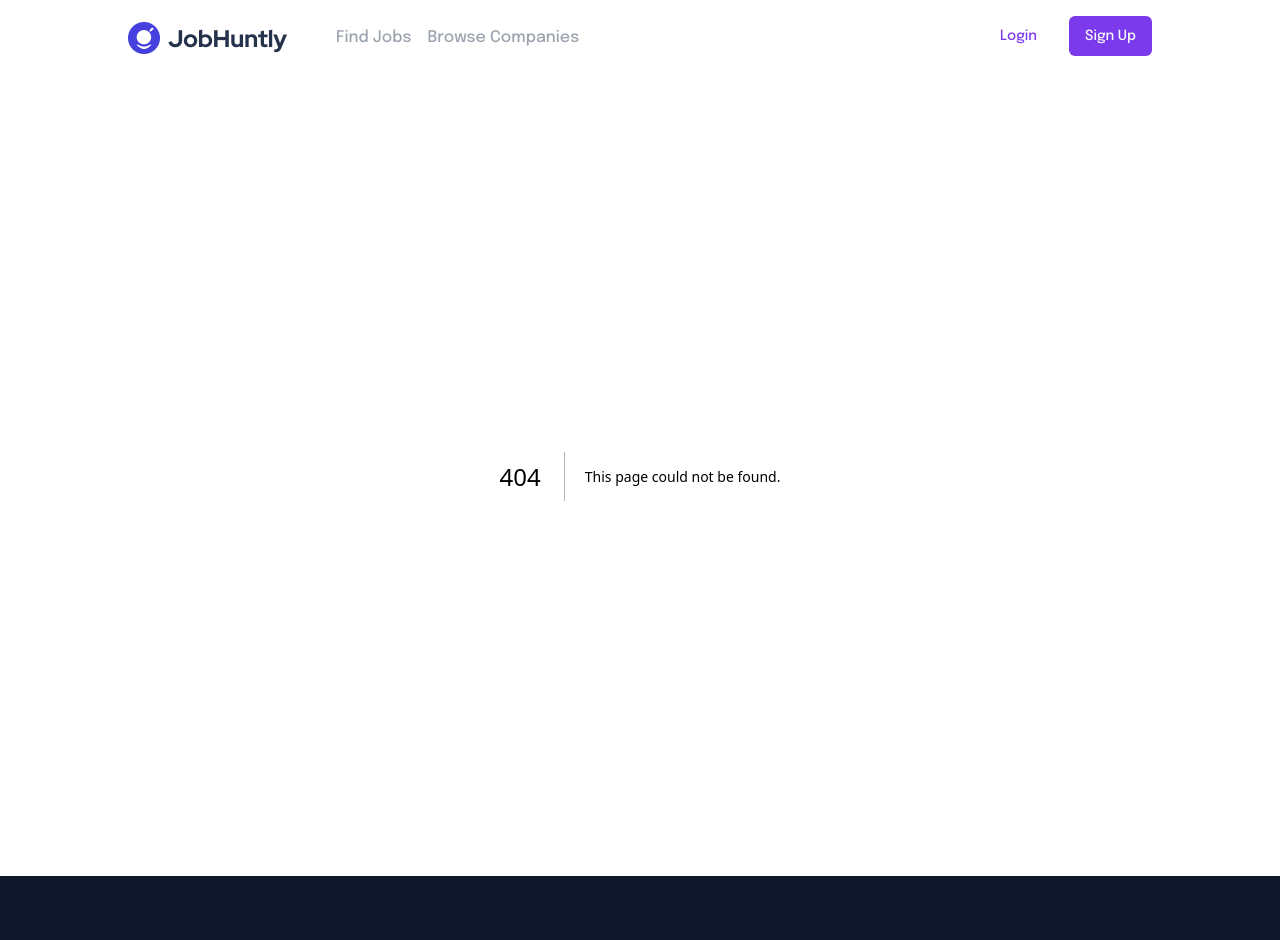
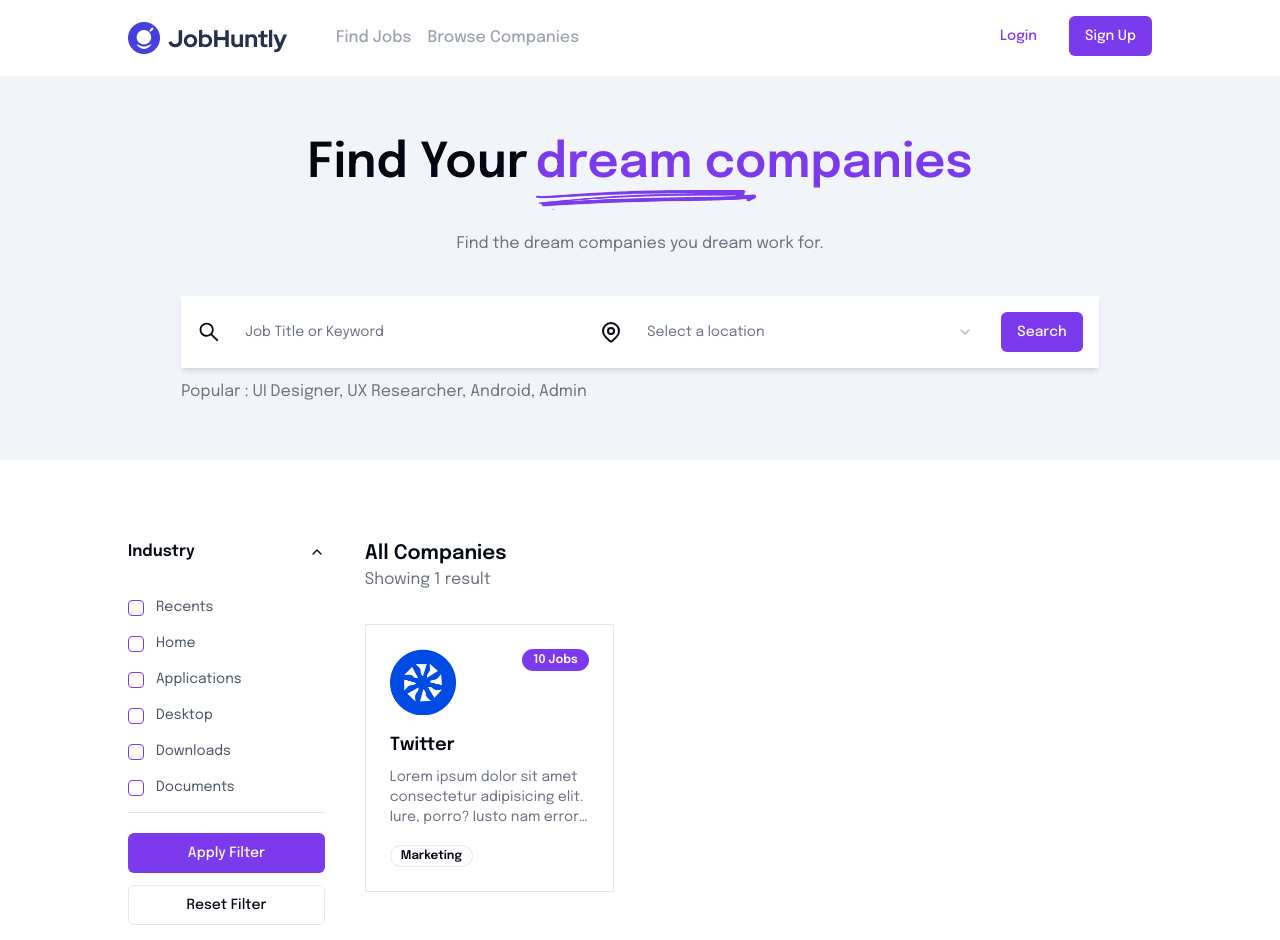
Before and after one commit to Muhammad-Ilham-Ferdiansyah/job-portal, a Next.js app: page /find-companies in a window 1280 px wide. Before the commit this address had no page. Shown: the top 940 px of the page. Built offline with nearby package versions, Linux system fonts and the light colour scheme.

Commit message:
Add Slicing Company Card

```diff
--- /dev/null
+++ b/src/app/find-companies/page.tsx
@@ -0,0 +1,50 @@
+"use client"
+import { CATEGORIES_OPTIONS } from "@/constants";
+import ExploreDataContainer from "@/containers/ExploreDataContainer";
+import { formFilterCompanySchema } from "@/lib/form-schema";
+import { CompanyType, filterFormType } from "@/types";
+import { zodResolver } from "@hookform/resolvers/zod";
+import { FC } from "react";
+import { useForm } from "react-hook-form";
+
+interface FindCompaniesPageProps {
+
+}
+
+const FILTER_FORMS: filterFormType[] = [
+    {
+        name: 'industry',
+        label: 'Industry',
+        items: CATEGORIES_OPTIONS
+    },
+];
+
+const dataDummy: CompanyType[] = [
+    {
+        image: "/images/company2.png",
+        categories: "Marketing",
+        description: "Lorem ipsum dolor sit amet consectetur adipisicing elit. Iure, porro? Iusto nam error doloribus possimus, rem velit alias placeat ullam suscipit ipsum tenetur blanditiis quia accusamus nostrum ex hic? Dolorum aliquam et distinctio temporibus recusandae. Nam harum placeat dicta, quas, suscipit consequatur debitis natus perferendis ducimus accusamus minima sapiente rerum? Consequatur cum nostrum beatae unde possimus rem recusandae reiciendis, voluptates at sit odio veritatis incidunt eum aut quidem? Nobis ipsum possimus quod reiciendis atque dolore perferendis cum nihil quis eligendi vitae fugiat, temporibus ad magnam facere deleniti! Magnam praesentium deserunt est ullam. Hic eaque minima pariatur harum dolor, incidunt natus!",
+        name: "Twitter",
+        totalJobs: 10
+    }
+];
+
+
+
+const FindCompaniesPage: FC<FindCompaniesPageProps> = ({ }) => {
+    const formFilter = useForm<z.infer<typeof formFilterCompanySchema>>({
+        resolver: zodResolver(formFilterCompanySchema),
+        defaultValues: {
+            industry: []
+        }
+    });
+
+    const onSubmit = async (val: z.infer<typeof formFilterCompanySchema>) => {
+        console.log(val);
+    }
+    return (
+        <ExploreDataContainer formFilter={formFilter} onSubmitFilter={onSubmit} filterForms={FILTER_FORMS} title="dream companies" subtitle="Find the dream companies you dream work for." loading={false} type='company' data={dataDummy}/>
+     );
+}
+
+export default FindCompaniesPage;
--- a/src/components/layouts/navbar/index.tsx
+++ b/src/components/layouts/navbar/index.tsx
@@ -1,5 +1,6 @@
 import { Button } from "@/components/ui/button";
 import Image from "next/image";
+import Link from "next/link";
 import { FC } from "react";
 
 interface NavbarProps {
@@ -14,12 +15,12 @@
                     <Image src="/images/logo2.png" alt="/images/logo2.png" width={160} height={36}/>
                 </div>
                 <div>
-                    <span className="font-medium text-gray-400 mr-4 cursor-pointer">
+                    <Link href="/find-jobs" className="font-medium text-gray-400 mr-4 cursor-pointer">
                         Find Jobs
-                    </span>
-                    <span className="font-medium text-gray-400 mr-4 cursor-pointer">
+                    </Link>
+                    <Link href="/find-companies" className="font-medium text-gray-400 mr-4 cursor-pointer">
                         Browse Companies
-                    </span>
+                    </Link>
                 </div>
             </div>
             <div className="inline-flex items-center gap-4 h-8">
--- /dev/null
+++ b/src/components/organisms/CompanyCard/index.tsx
@@ -0,0 +1,26 @@
+import { Badge } from "@/components/ui/badge";
+import { CompanyType } from "@/types";
+import Image from "next/image";
+import { FC } from "react";
+
+interface CompanyCardProps extends CompanyType {}
+
+const CompanyCard: FC<CompanyCardProps> = ({ categories, description, image, name, totalJobs}) => {
+    return (
+        <div className="border border-border p-6">
+            <div className="flex flex-row justify-between items-start">
+                <Image src={image} alt={image} width={66} height={66} />
+                <Badge>{totalJobs} Jobs</Badge>
+            </div>
+            <div className="my-4">
+                <div className="text-lg font-semibold mb-2">{name}</div>
+                <div className="line-clamp-3 text-sm text-muted-foreground">{description}</div>
+            </div>
+            <div className="space-x-2">
+                <Badge variant="outline">{categories}</Badge>
+            </div>
+        </div>
+     );
+}
+
+export default CompanyCard;
--- a/src/containers/ExploreDataContainer/index.tsx
+++ b/src/containers/ExploreDataContainer/index.tsx
@@ -1,3 +1,4 @@
+import CompanyCard from "@/components/organisms/CompanyCard";
 import FormFilterDynamic from "@/components/organisms/FormFilterDynamic";
 import FormSearchDynamic from "@/components/organisms/FormSearchDynamic";
 import JobCard from "@/components/organisms/JobCard";
@@ -58,27 +59,27 @@
             </div>
             <div className="w-4/5">
                 <div className="mb-8">
-                    <div className="text-xl font-semibold">All jobs</div>
-                    <div className="text-muted-foreground">Showing 73 result</div>
+                    <div className="text-xl font-semibold">All {type === 'job' ? 'Jobs' : 'Companies'}</div>
+                    <div className="text-muted-foreground">Showing {data.length} result</div>
                 </div>
-                    <div className="grid grid-cols-1 gap-7">
+                    <div className="">
                         {loading ? (
                             <div>Loading...</div>
                         ) : (
                             <>
                                 {type === 'job' ? (
-                                    <>
+                                        <div className="grid grid-cols-1 gap-7">
+                                            {data?.map((item: any, i: number) => (
+                                                <JobCard key={i} {...item}/>
+
+                                            ))}
+                                        </div>
+                                ) : (
+                                    <div className="grid grid-cols-3 gap-5">
                                         {data?.map((item: any, i: number) => (
-                                            <JobCard key={i} {...item}/>
-
+                                            <CompanyCard key={i} {...item}/>
                                         ))}
-                                    </>
-                                ) : (
-                                    <>
-                                        {data?.map((item: any, i: number) => (
-                                            <div key={i}>Company Card</div>
-                                        ))}
-                                    </>
+                                    </div>
                                 )}
                             </>
                         )}
--- a/src/lib/form-schema.ts
+++ b/src/lib/form-schema.ts
@@ -3,3 +3,7 @@
 export const formFilterSchema = z.object({
     categories: z.array(z.string())
 })
+
+export const formFilterCompanySchema = z.object({
+    industry: z.array(z.string())
+})
```
Also changed, not shown: src/types/index.ts (+8 -0 lines).
